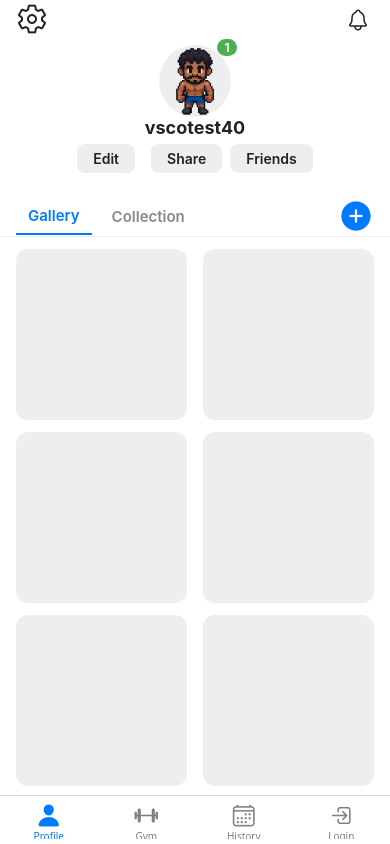
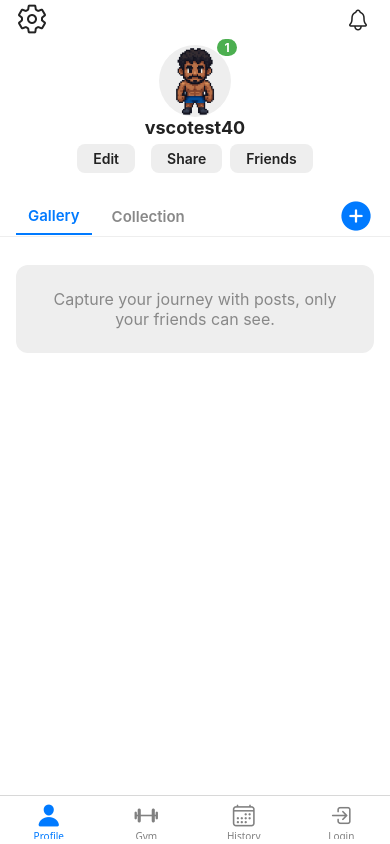
Before and after one commit to aliiqbal24/FitPal---Mobile-App, a React Native app: screen /Profile in a window 390 px wide. Built offline with nearby package versions, Linux system fonts and the light colour scheme.

Commit message:
feat: improve profile gallery handling

```diff
--- a/src/screens/ProfileScreen.js
+++ b/src/screens/ProfileScreen.js
@@ -8,16 +8,7 @@ import { SafeAreaView } from 'react-native-safe-area-context';
 import { useNavigation } from '@react-navigation/native';
 import { Ionicons } from '@expo/vector-icons';
 
-const GALLERY_IMAGES = [
-  require('../explore_bg.png'),
-  require('../explore_bg.png'),
-  require('../explore_bg.png'),
-  require('../explore_bg.png'),
-  require('../explore_bg.png'),
-  require('../explore_bg.png'),
-];
-
-const INITIAL_GALLERY = GALLERY_IMAGES.map((img) => ({ uri: img, type: 'image' }));
+const INITIAL_GALLERY = [];
 
 const { width: SCREEN_WIDTH } = Dimensions.get('window');
 const CARD_SIZE = (SCREEN_WIDTH - 48) / 2;
@@ -41,7 +32,7 @@ export default function ProfileScreen() {
     });
     if (!result.canceled && result.assets && result.assets.length > 0) {
       const asset = result.assets[0];
-      setGalleryItems([...galleryItems, { uri: asset.uri, type: asset.type }]);
+      setGalleryItems([{ uri: asset.uri, type: asset.type }, ...galleryItems]);
     }
   };
 
@@ -93,6 +84,13 @@ export default function ProfileScreen() {
         </View>
         {/* Content */}
         {tab === 'Gallery' ? (
+          galleryItems.length === 0 ? (
+            <View style={styles.emptyCard}>
+              <Text style={styles.emptyText}>
+                Capture your journey with posts, only your friends can see.
+              </Text>
+            </View>
+          ) : (
             <View style={styles.galleryGrid}>
               {galleryItems.map((item, idx) => (
                 <View key={idx} style={styles.galleryCard}>
@@ -113,6 +111,7 @@ export default function ProfileScreen() {
                 </View>
               ))}
             </View>
+          )
         ) : (
           <View style={styles.collectionContent}>
             {/* Placeholder for collection cards */}
@@ -243,6 +242,20 @@ const styles = StyleSheet.create({
     width: '100%',
     height: '100%',
   },
+  emptyCard: {
+    alignItems: 'center',
+    justifyContent: 'center',
+    marginHorizontal: 16,
+    marginTop: 16,
+    padding: 24,
+    borderRadius: 12,
+    backgroundColor: '#eee',
+  },
+  emptyText: {
+    textAlign: 'center',
+    color: '#888',
+    fontSize: 16,
+  },
   collectionContent: {
     alignItems: 'center',
     padding: 32,
```
Lines whose indentation alone changed are shown as unchanged.
